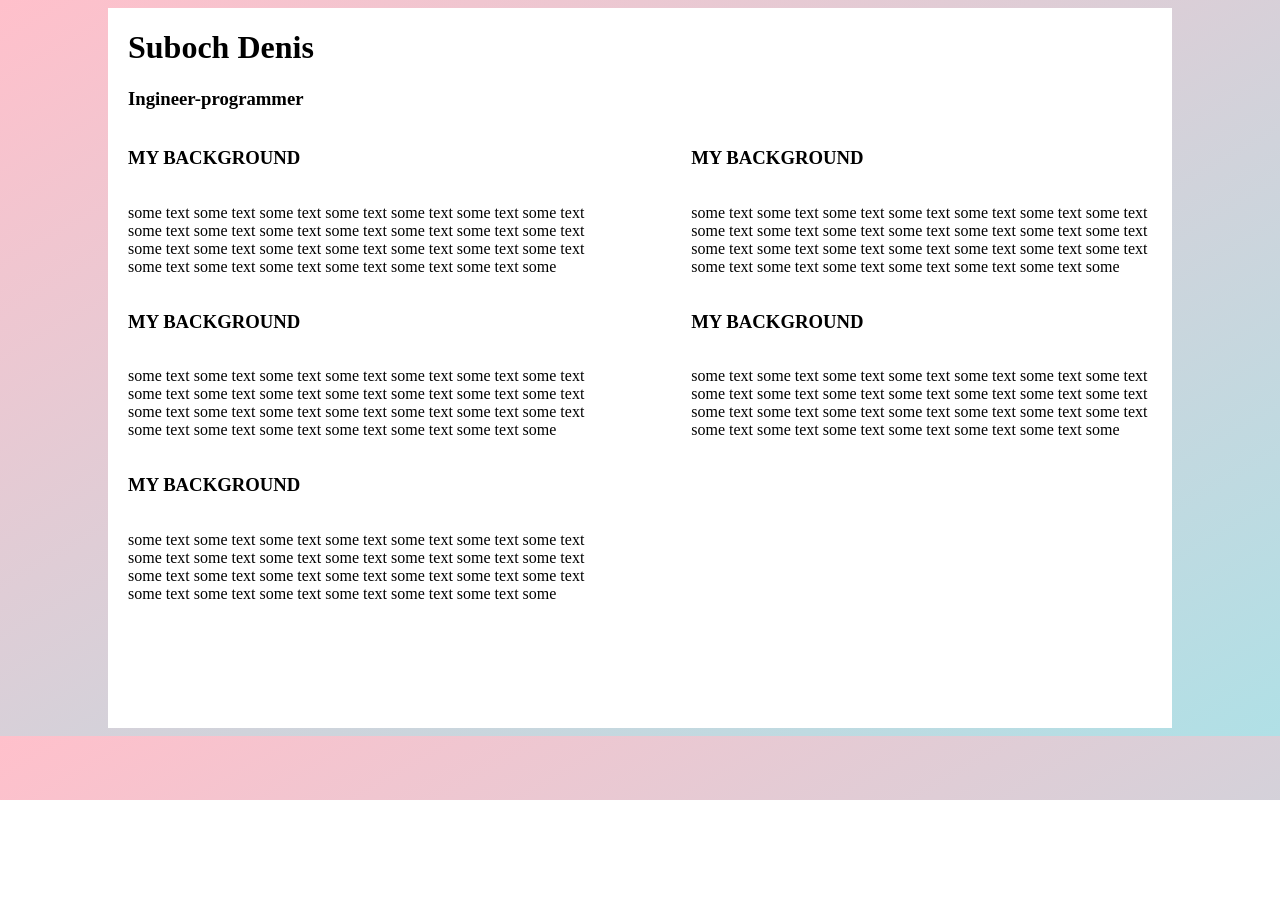
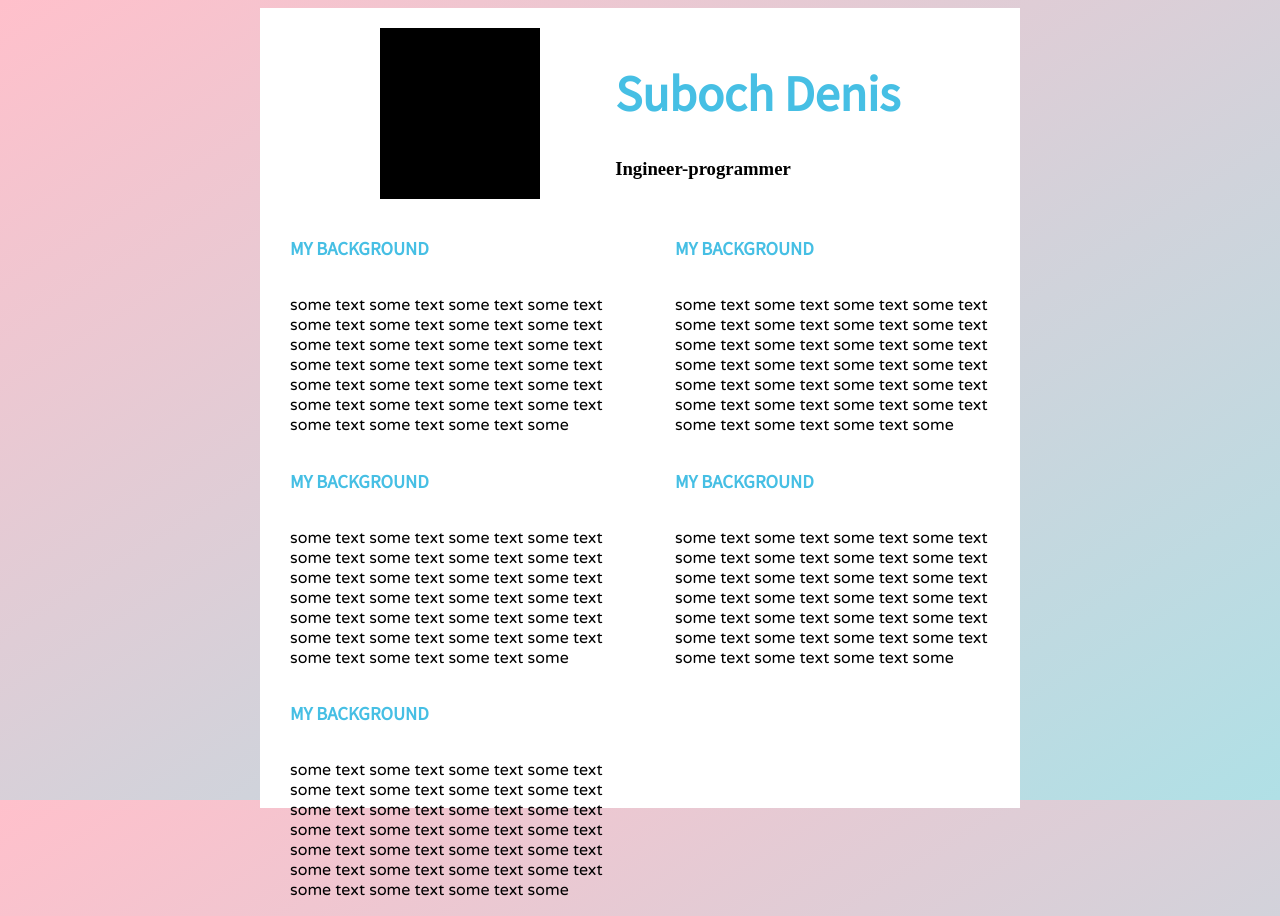
Before and after one commit to Icexes/rsschool-cv, a plain HTML site: page index.html in a window 1280 px wide. Before the commit the page ends 800 px from the top, so only its background shows below. Drawn offline with Linux system fonts and the light colour scheme.

Commit message:
feat: add styles for classes

```diff
--- a/index.html
+++ b/index.html
@@ -6,18 +6,21 @@
     <meta name="viewport" content="width=device-width, initial-scale=1.0">
     <meta http-equiv="X-UA-Compatible" content="ie=edge">
     <link href="styles.css" rel="stylesheet">
+    <link href="https://fonts.googleapis.com/css?family=Source+Sans+Pro&display=swap" rel="stylesheet">
+    <link href="https://fonts.googleapis.com/css?family=Varela+Round|Montserrat:400,700" rel="stylesheet"
+        type="text/css" />
     <title>CV</title>
 </head>
 
 <body>
     <div class="container-wrap">
         <header>
-            <div class="header__profile-photo-container">
-                <img src="" class="header__profile-photo">
+            <div class="profile-logo">
+                <img src="" class="profile-logo__img">
             </div>
             <div class="header__surname-container">
-                <h1 header__surname-title>Suboch Denis</h1>
-                <h3 header__surname-subtitle>Ingineer-programmer</h3>
+                <h1 class= "header__surname-title">Suboch Denis</h1>
+                <h3 class="header__surname-subtitle">Ingineer-programmer</h3>
             </div>
         </header>
         <main class="main-content">
--- a/styles.css
+++ b/styles.css
@@ -1,6 +1,10 @@
+html,body {
+
+    height:100%;
+}
 body {
     background: linear-gradient(to top left, powderblue, pink);
-    height: 100%;
+
 }
 
 .main-content {
@@ -11,15 +15,24 @@ body {
 
 .container-wrap {
     background-color: #fff;
-    max-width: 1024px;
-    padding: 0 20px;
+    max-width: 700px;
+    padding: 0 30px;
     margin: 0 auto;
-    height: 90vh;
+    height:100%;
 
 }
 
 header {
     display: flex;
+    justify-content: space-between;
+    padding: 20px 90px;
+
+}
+
+.header__surname-title {
+    font-family: 'Source Sans Pro', sans-serif;
+    font-size: 50px;
+    color: rgb(70, 191, 228);
 }
 
 .card {
@@ -27,3 +40,21 @@ header {
     flex-direction: column;
     max-width: 45%;
 }
+
+.header__surname-container {
+
+}
+.profile-logo{
+    background-color: black;
+    min-height: 160px;
+    min-width: 160px;
+}
+
+.card__title {
+    font-family: 'Source Sans Pro', sans-serif;
+    color: rgb(70, 191, 228);
+}
+.card__description {
+font-family: varela round, sans-serif;
+
+}
```
